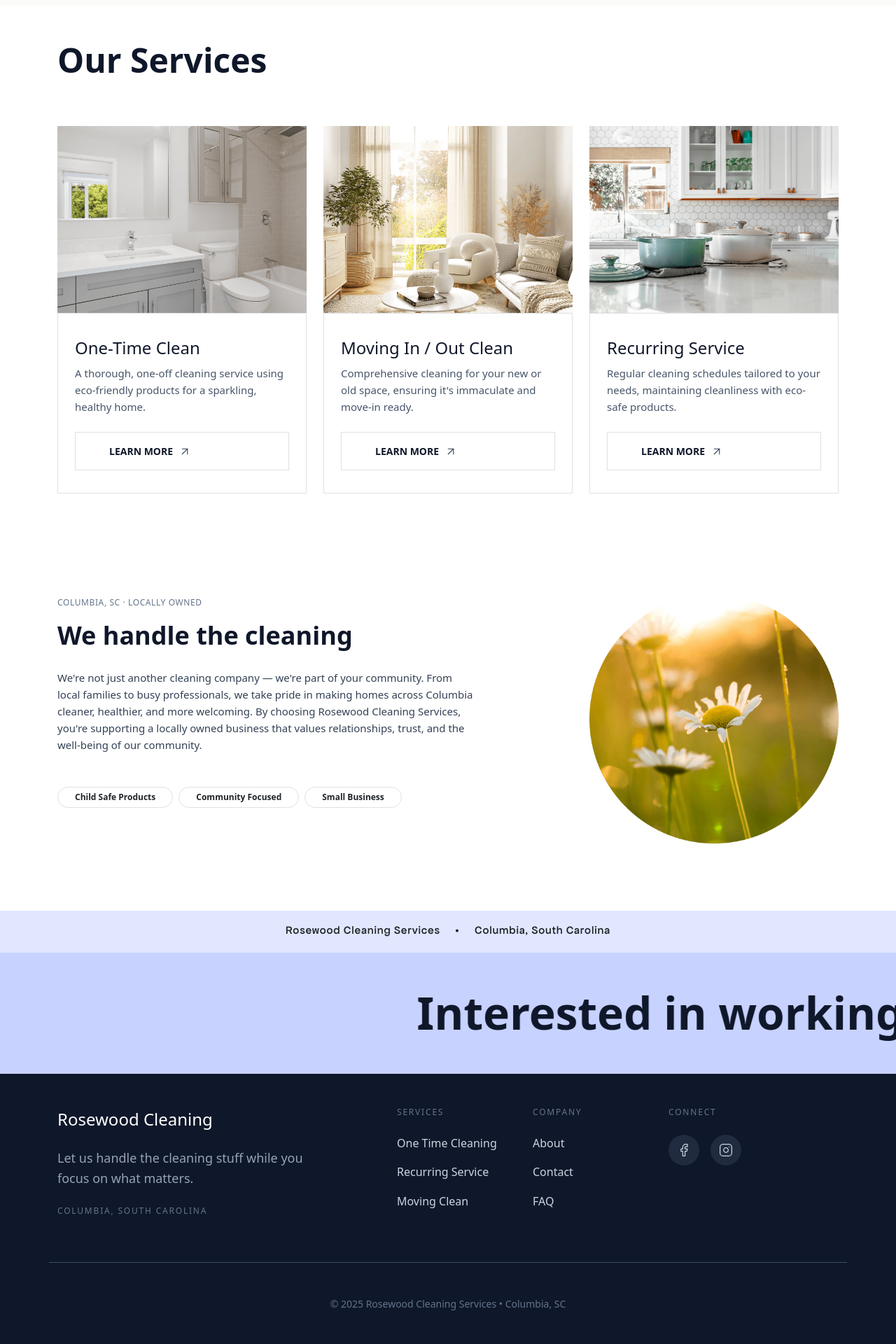
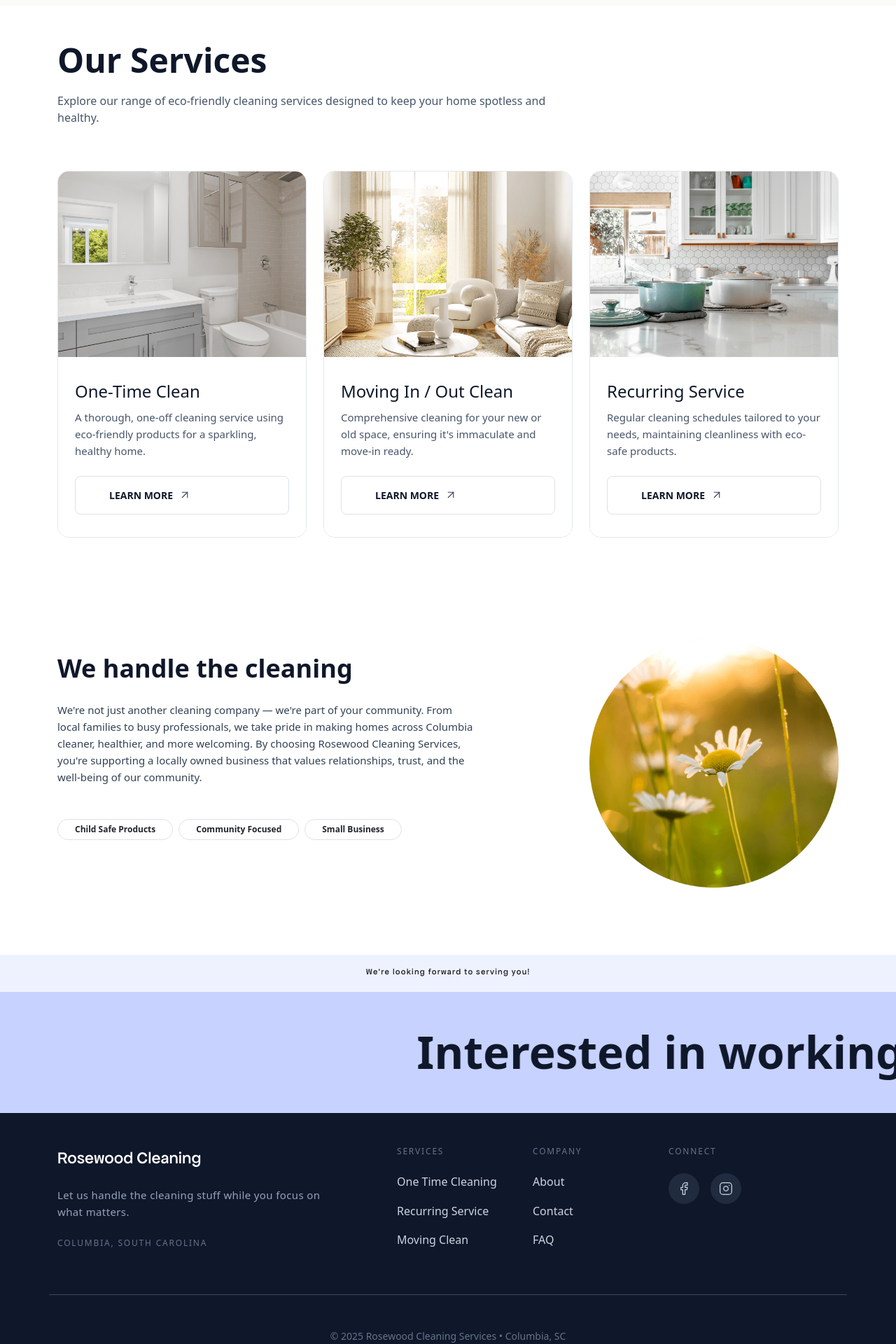
Before and after one commit to alexgoodestudio/rosewood_cleaning_service, a React (Create React App) app: page / in a window 1280 px wide. Shown: the part 2560-4480 px from the top of the page at 70% size. Built offline with nearby package versions, Linux system fonts and the light colour scheme.

Commit message:
services and why component styling updates

```diff
--- a/src/Components/BannerBottom.js
+++ b/src/Components/BannerBottom.js
@@ -1,9 +1,9 @@
 function BannerBottom() {
   return (
-    <div className="bg-indigo-100 pt-3 pb-1">
+    <div className="bg-indigo-50 pt-3 pb-1">
       <div className="container">
 
-        <p className="text-center apfel tracking-wider">Rosewood Cleaning Services <span className="mx-3">•</span> Columbia, South Carolina</p>
+        <p className="text-center apfel tracking-widest text-xs">We're looking forward to serving you!</p>
       </div>
     </div>
   )
--- a/src/Components/Footer.js
+++ b/src/Components/Footer.js
@@ -26,9 +26,9 @@ function Footer() {
         <div className="row g-5 g-lg-6">
           <div className="col-12 col-md-6 col-lg-5">
             <Link to="/" className="d-inline-block mb-4 no-underline">
-              <h3 className="text-2xl text-white mb-0 ">Rosewood Cleaning</h3>
+              <h3 className="text-2xl text-white mb-0 apfel">Rosewood Cleaning</h3>
             </Link>
-            <p className="text-lg text-slate-400 mb-4 pe-lg-5">Let us handle the cleaning stuff while you focus on what matters.</p>
+            <p className="text-md tracking-wide text-slate-400 mb-4 pe-lg-5">Let us handle the cleaning stuff while you focus on what matters.</p>
             <p className="text-metadata text-slate-500">Columbia, South Carolina</p>
           </div>
           <div className="col-6 col-md-3 col-lg-2">
@@ -53,7 +53,7 @@ function Footer() {
               <a ref={(el) => (socialRefs.current[0] = el)} href="https://facebook.com/rosewoodcleaning" target="_blank" rel="noopener noreferrer" className="social-icon-dark" onMouseMove={(e) => handleSocialMove(e, 0)} onMouseLeave={() => handleSocialLeave(0)} aria-label="Visit us on Facebook">
                 <Facebook size={20} className="text-slate-300" strokeWidth={1.5} />
               </a>
-              <a ref={(el) => (socialRefs.current[1] = el)} href="https://instagram.com/rosewoodcleaning" target="_blank" rel="noopener noreferrer" className="social-icon-dark" onMouseMove={(e) => handleSocialMove(e, 1)} onMouseLeave={() => handleSocialLeave(1)} aria-label="Visit us on Instagram">
+              <a ref={(el) => (socialRefs.current[1] = el)} href="https://instagram.com/rosewoodcleaningservices" target="_blank" rel="noopener noreferrer" className="social-icon-dark" onMouseMove={(e) => handleSocialMove(e, 1)} onMouseLeave={() => handleSocialLeave(1)} aria-label="Visit us on Instagram">
                 <Instagram size={20} className="text-slate-300" strokeWidth={1.5} />
               </a>
             </div>
--- a/src/Components/ServicesNew.js
+++ b/src/Components/ServicesNew.js
@@ -61,7 +61,7 @@ function ServiceCard({ service, index }) {
           />
         </div>
 
-        <div className="service-content bg-white border">
+        <div className="service-content bg-white">
           <h3 className="text-2xl text-slate-900 mb-2">
             {service.title}
           </h3>
@@ -176,12 +176,15 @@ function ServicesNew() {
             <h2 className="text-5xl font-semibold text-slate-900 mb-3">
               Our Services
             </h2>
+            <p className=" text-slate-600">
+              Explore our range of eco-friendly cleaning services designed to keep your home spotless and healthy.
+            </p>
           </div>
         </div>
 
-        <div className="row g-4 d-none d-md-flex">
+        <div className="row g-4 d-none d-md-flex ">
           {serviceData.map((service, index) => (
-            <div key={index} className="col-lg-4">
+            <div key={index} className="col-lg-4 ">
               <ServiceCard service={service} index={index} />
             </div>
           ))}
--- a/src/Components/Why.js
+++ b/src/Components/Why.js
@@ -157,13 +157,7 @@ function Why() {
 
           <div className="col-12 col-lg-8 order-2 order-lg-1">
             <div className="mb-4">
-              <p
-                ref={metadataRef}
-                className="text-xs text-slate-500 mb-3 tracking-wide"
-                style={{ letterSpacing: '0.05em', textTransform: 'uppercase' }}
-              >
-                Columbia, SC · Locally Owned
-              </p>
+
               <h2 ref={headingRef} className="text-4xl font-semibold text-slate-900 mb-4">
                 {phrases[currentIndex]}
               </h2>
--- a/src/Style.css
+++ b/src/Style.css
@@ -542,9 +542,10 @@ body {
 .service-card-modern {
   position: relative;
   height: 100%;
-  border-radius: 0;
+  border-radius: 1rem;
   overflow: hidden;
   background: #ffffff;
+  border: 1px solid #e2e8f0;
 }
 
 .service-card-link {
@@ -600,6 +601,7 @@ body {
   align-items: center;
   gap: 0.5rem;
   transition: gap 0.3s ease;
+  border-radius: 0.5rem;
 }
 
 .service-card-link:hover .service-cta {
```
